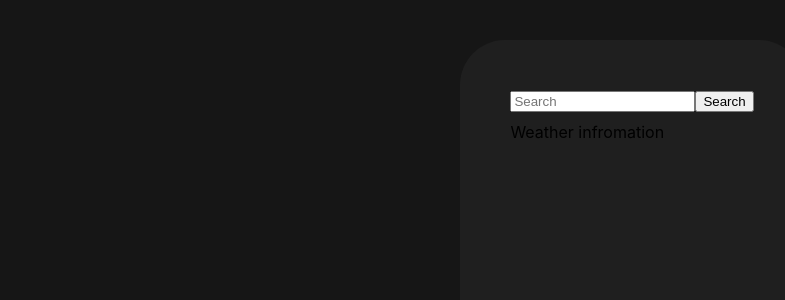
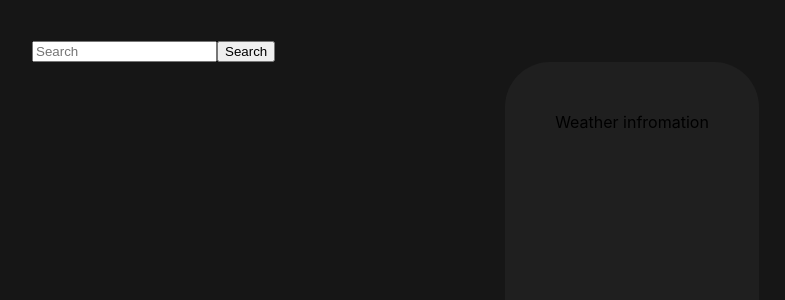
Before and after one commit to PeterMagnusson84/weather, a React (Create React App) app: page / in a window 1280 px wide. Shown: the top 300 px of the page, without its empty margins (8-793 px from the left). Built offline with nearby package versions, Linux system fonts and the light colour scheme.

Commit message:
refactor

```diff
--- a/src/App.tsx
+++ b/src/App.tsx
@@ -1,11 +1,12 @@
 import React from 'react'
-import Weather from './components/Weather'
+//import Weather from './components/Weather'
+import Search from "./components/Search"
 
 const App = () => {
   return (
     <div>
       <div className='app'>
-        <Weather/>
+        <Search/>
       </div>
     </div>
   )
--- /dev/null
+++ b/src/components/Search.tsx
@@ -0,0 +1,77 @@
+import React, { useState, useEffect } from 'react'
+import { TodayWeatherData } from "../interfaces/ITodayWeatherData";
+import "../styled/dailyWeather.css";
+import Weather from "./Weather";
+
+const Search = () => {
+
+  // const [count, setCount] = useState(0);
+  const [city, setCity] = useState("");
+  const [triggerSearch, setTriggerSearch] = useState(false);
+  const [weatherData, setWeatherData] = useState<TodayWeatherData | null>(null);
+
+  const apiKey = process.env.REACT_APP_API_KEY;
+
+
+  // eslint-disable-next-line react-hooks/exhaustive-deps
+  const search = async (city: any)=>{
+    try{
+      const url = `https://api.openweathermap.org/data/2.5/weather?q=${city}&units=metric&appid=${apiKey}`
+
+      const response = await fetch(url);
+      const data = await response.json();
+      console.log(data);
+      setWeatherData({
+        humidity: data.main.humidity,
+        windSpeed: data.wind.speed,
+        temprature: Math.floor(data.main.temp),
+        city: data.name,
+        country: data.sys.country,
+        description: data.weather[0].description,
+        icon: data.weather[0].icon
+      })
+    }catch (error){
+
+    }
+  }
+
+  useEffect(()=>{
+    if (triggerSearch && city !== "") {
+    search(city);
+    setTriggerSearch(false);
+    }
+  },[triggerSearch, city, search] )
+
+  const handleInputChange = (e: { target: { value: React.SetStateAction<string>; }; }) => {
+    setCity(e.target.value); // Update the state with input value
+  };
+
+  const handleSearch = () => {
+    setTriggerSearch(true);
+  };
+
+  return (
+    <div>
+      <div className='search-field'>
+        <div>
+          <input type='text' placeholder='Search' onChange={handleInputChange} value={city}/>
+          <img src="" alt="" />
+        </div>
+        <div>
+        <button onClick={handleSearch}>Search</button>
+        </div>
+      </div>
+        <Weather
+          city={weatherData?.city}
+          country={weatherData?.country}
+          description={weatherData?.description}
+          humidity={weatherData?.humidity}
+          icon={weatherData?.icon}
+          temprature={weatherData?.temprature}
+          windSpeed={weatherData?.windSpeed}
+        />
+    </div>
+  )
+}
+
+export default Search
--- a/src/components/Weather.tsx
+++ b/src/components/Weather.tsx
@@ -1,76 +1,20 @@
-import React, { useState, useEffect } from 'react'
+import React from 'react'
+import "../styled/dailyWeather.css"
 import { TodayWeatherData } from "../interfaces/ITodayWeatherData";
-import "../styled/dailyWeather.css"
 
-const Weather = () => {
-
-  // const [count, setCount] = useState(0);
-  const [city, setCity] = useState("");
-  const [triggerSearch, setTriggerSearch] = useState(false);
-  const [weatherData, setWeatherData] = useState<TodayWeatherData | null>(null);
-
-  const apiKey = process.env.REACT_APP_API_KEY;
-
-
-  // eslint-disable-next-line react-hooks/exhaustive-deps
-  const search = async (city: any)=>{
-    try{
-      const url = `https://api.openweathermap.org/data/2.5/weather?q=${city}&units=metric&appid=${apiKey}`
-
-      const response = await fetch(url);
-      const data = await response.json();
-      console.log(data);
-      setWeatherData({
-        humidity: data.main.humidity,
-        windSpeed: data.wind.speed,
-        temprature: Math.floor(data.main.temp),
-        city: data.name,
-        country: data.sys.country,
-        description: data.weather[0].description,
-        icon: data.weather[0].icon
-      })
-    }catch (error){
-
-    }
-  }
-
-  useEffect(()=>{
-    if (triggerSearch && city !== "") {
-    search(city);
-    setTriggerSearch(false);
-    }
-  },[triggerSearch, city, search] )
-
-  const handleInputChange = (e: { target: { value: React.SetStateAction<string>; }; }) => {
-    setCity(e.target.value); // Update the state with input value
-  };
-
-  const handleSearch = () => {
-    setTriggerSearch(true);
-  };
+const Weather = (props: TodayWeatherData) => {
 
   return (
     <div className='daily-container'>
-      <div className='daily-content'>
-        <div className='search-field'>
-          <div>
-            <input type='text' placeholder='Search' onChange={handleInputChange} value={city}/>
-            <img src="" alt="" />
-          </div>
-          <div>
-          <button onClick={handleSearch}>Search</button>
-          </div>
-        </div>
-        <div className='daily-information'>
-          <div>Weather infromation</div>
-          <div>{weatherData?.temprature}</div>
-          <div>{weatherData?.icon}</div>
-          <div>{weatherData?.description}</div>
-          <div>{weatherData?.humidity}</div>
-          <div>{weatherData?.city}</div>
-          <div>{weatherData?.country}</div>
-        </div>
-      </div>
+        <div className='daily-content'>
+      <div>Weather infromation</div>
+      <div>{props.temprature}</div>
+      <div>{props.icon}</div>
+      <div>{props.description}</div>
+      <div>{props.humidity}</div>
+      <div>{props.city}</div>
+      <div>{props.country}</div>
+    </div>
     </div>
   )
 }
```
Also changed, not shown: src/interfaces/ITodayWeatherData.ts (+7 -7 lines).
